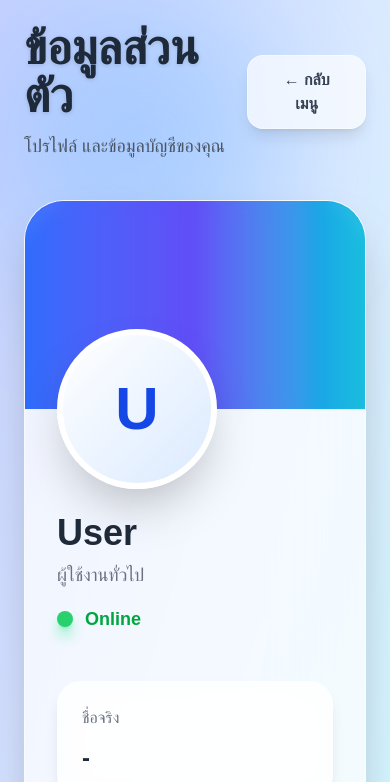
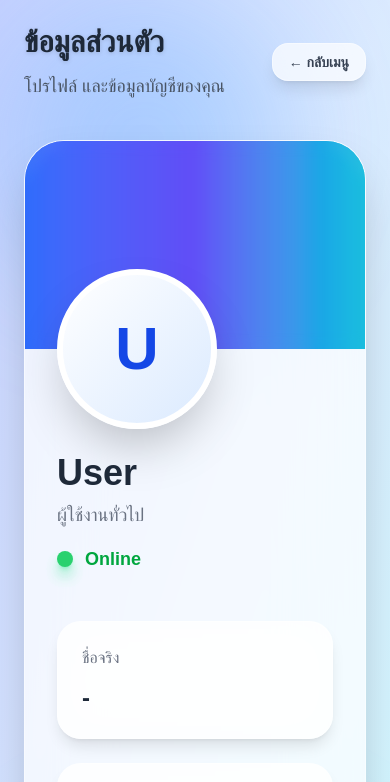
Before and after one commit to Paprem39/finance-tracker, a Next.js app: page /profile in a window 390 px wide. Shown: the top 782 px of the page. Built offline with nearby package versions, Linux system fonts and the light colour scheme.

Commit message:
Edit Header

```diff
--- a/src/app/profile/page.tsx
+++ b/src/app/profile/page.tsx
@@ -32,7 +32,7 @@ export default function ProfilePage() {
       <div className="relative z-10 flex items-center justify-between mb-10">
 
         <div>
-          <h1 className="text-5xl font-black text-gray-800 drop-shadow-sm">
+        <h1 className="text-3xl md:text-5xl font-black text-gray-800 drop-shadow-sm">
             ข้อมูลส่วนตัว
           </h1>
 
@@ -48,13 +48,15 @@ export default function ProfilePage() {
             bg-white/70
             backdrop-blur-xl
             border border-white/40
-            px-6 py-3
+            px-4 py-2
+            md:px-6 md:py-3
             rounded-2xl
             shadow-lg
             hover:scale-105
             transition
             text-gray-700
             font-bold
+            text-sm md:text-base
           "
         >
           ← กลับเมนู
```
